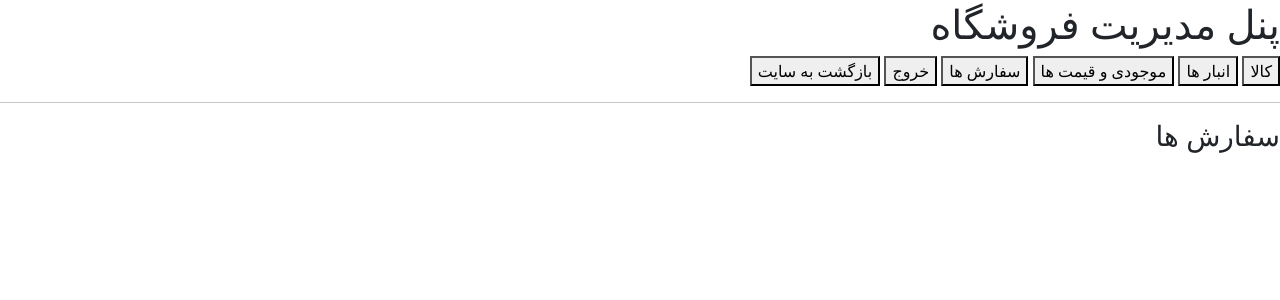
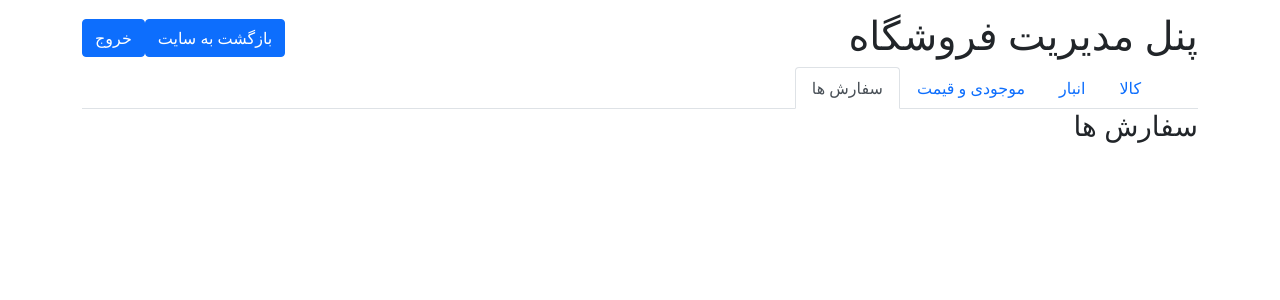
Before and after one commit to mmshojaefar/Store, a Flask app: page /admin/order/ in a window 1280 px wide. Shown: the top 300 px of the page. Run offline with Flask 2, Linux system fonts and the light colour scheme; some libraries are stand-ins or nearby versions.

Commit message:
comment some line in storehouse.js and style to the tab in base with bootstrap!

```diff
--- a/Store/templates/admin/base.html
+++ b/Store/templates/admin/base.html
@@ -7,15 +7,41 @@
     <title>{% block title %}{% endblock %}</title>
 </head>
 <body>
-    <h1>پنل مدیریت فروشگاه</h1>
-    <button type="button" onclick="location.href='/admin/';" >کالا</button>
-    <button type="button" onclick="location.href='/admin/storehouse/';" > انبار ها</button>
-    <button type="button" onclick="location.href='/admin/existing/';" >موجودی و قیمت ها</button>
-    <button type="button" onclick="location.href='/admin/order/';" >سفارش ها</button>
-    <button type="button" onclick="location.href='/admin/logout/';" >خروج</button>
-    <button type="button" onclick="location.href='/';">بازگشت به سایت</button>
-    <hr>
-    {% block content %}{% endblock %}
-
+    <div class="container mt-3">
+        <div class="d-flex justify-content-between">
+            <h1 class="display-6" style="margin-top:-5px!important;">پنل مدیریت فروشگاه</h1>
+            <div class="d-flex align-items-center" style="margin-top:-8px!important;">
+                <a class="btn btn-primary" href="/">بازگشت به سایت</a>
+                <a class="btn btn-primary" tabindex="-1" href="/admin/logout/">خروج</a>
+            </div>
+        </div>
+        <ul class="nav nav-tabs">
+            <li class="nav-item">
+            <a class="nav-link" href="/admin/">کالا</a>
+            </li>
+            <li class="nav-item">
+            <a class="nav-link" href="/admin/storehouse/">انبار</a>
+            </li>
+            <li class="nav-item">
+            <a class="nav-link" href="/admin/existing/">موجودی و قیمت</a>
+            </li>
+            <li class="nav-item">
+                <a class="nav-link" href="/admin/order/">سفارش ها </a>
+            </li>
+        </ul>
+        {% block content %}{% endblock %}
+    </div>
+    <script>
+        $('.nav-link').click(function(){
+            $(this).addClass('active')
+        })
+        $('.active').removeClass('active')
+        for(var i=0; i<$('.nav-link').length; i++){
+            if( $($('.nav-link')[i]).attr('href') == window.location.pathname){
+                console.log(window.location.pathname)
+                $($('.nav-link')[i]).addClass('active')
+            }
+        }
+    </script>
 </body>
 </html>
```
Also changed, not shown: 1 other file.
